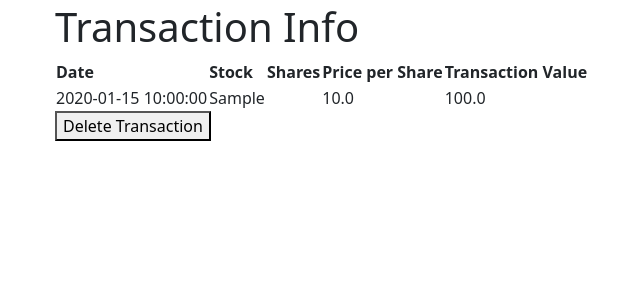
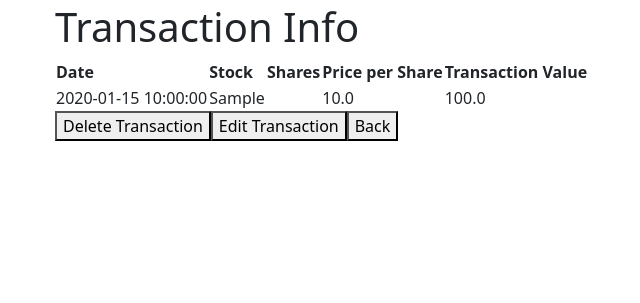
Before and after one commit to rgseltz/finance, a Flask app: page /portfolios/1/transactions/1 in a window 1280 px wide. Shown: the part 51-354 px from the top of the page, without its empty margins (27-667 px from the left). Run offline with Flask 2, Linux system fonts and the light colour scheme; tables that the repository leaves empty hold one stand-in row (values such as "Sample post"); some libraries are stand-ins or nearby versions.

Commit message:
feature: edit transaction

```diff
--- a/app.py
+++ b/app.py
@@ -305,7 +305,7 @@ def new_transaction(portfolio_id, stock_id):
         db.session.add(portfolio)
         db.session.commit()
         return redirect(f'/portfolios/{portfolio.id}')
-    return render_template('transaction.html', form=form, stock=stock, portfolio=portfolio)
+    return render_template('transaction/transaction.html', form=form, stock=stock, portfolio=portfolio)
 
 # View Transactions
 
@@ -315,7 +315,7 @@ def view_transaction(port_id, tran_id):
     transaction = Transaction.query.get(tran_id)
     portfolio = Portfolio.query.get(port_id)
     value = transaction.price * transaction.quantity
-    return render_template('transaction_info.html', portfolio=portfolio, transaction=transaction, value=value)
+    return render_template('transaction/transaction_info.html', portfolio=portfolio, transaction=transaction, value=value)
 
 
 # delete transaction from portfolio
@@ -328,8 +328,29 @@ def delete_transaction(port_id, tran_id):
     return redirect(f'/portfolios/{portfolio.id}')
 
 # edit transaction
-# @app.route('/portfolios/<int:port_id>/transaction/<int:stock_id>/edit')
-# def edit_transaction(port_id, stock_id):
+
+
+@app.route('/portfolios/<int:port_id>/transactions/<int:trans_id>/edit', methods=["POST"])
+def edit_transaction(port_id, trans_id):
+    portfolio = Portfolio.query.get(port_id)
+    transaction = Transaction.query.get(trans_id)
+    form = NewTransactionForm(obj=transaction)
+    if form.validate_on_submit():
+        date = form.date.data
+        ticker = form.ticker.data
+        quantity = form.quantity.data
+        price = form.price.data
+
+        transaction.date = date
+        transaction.ticker = ticker
+        transaction.quantity = quantity
+        transaction.price = price
+
+        db.session.add(transaction)
+        db.session.commit()
+
+        return redirect(f'/portfolios/{portfolio.id}')
+    return render_template('transaction/transaction_edit.html', form=form, portfolio=portfolio, transaction=transaction)
 
 
 # search for stock
--- a/templates/transaction_info.html
+++ b/templates/transaction/transaction_info.html
@@ -19,7 +19,22 @@
         <td>{{value}}</td>
     </tbody>
 </table>
+<div class="btn-group" role ="group">
 <form action="/portfolios/{{portfolio.id}}/transactions/{{transaction.id}}/delete" method="POST">
 <button>Delete Transaction</button>
 </form>
+
+<form action="/portfolios/{{portfolio.id}}/transactions/{{transaction.id}}/edit" method="POST"><button>Edit Transaction</button>
+</form>
+
+<form action="/portfolios/{{portfolio.id}}">
+<button>Back</button>
+</form>
+</div>
+
+<!-- <div class="btn-group" role="group" aria-label="Basic example">
+    <button type="button" class="btn btn-secondary">Left</button>
+    <button type="button" class="btn btn-secondary">Middle</button>
+    <button type="button" class="btn btn-secondary">Right</button>
+  </div> -->
 {% endblock %}
```
Also changed, not shown: templates/transaction/transaction_edit.html (added, +19 -0 lines), templates/transaction/transaction.html (renamed from templates/transaction.html).
